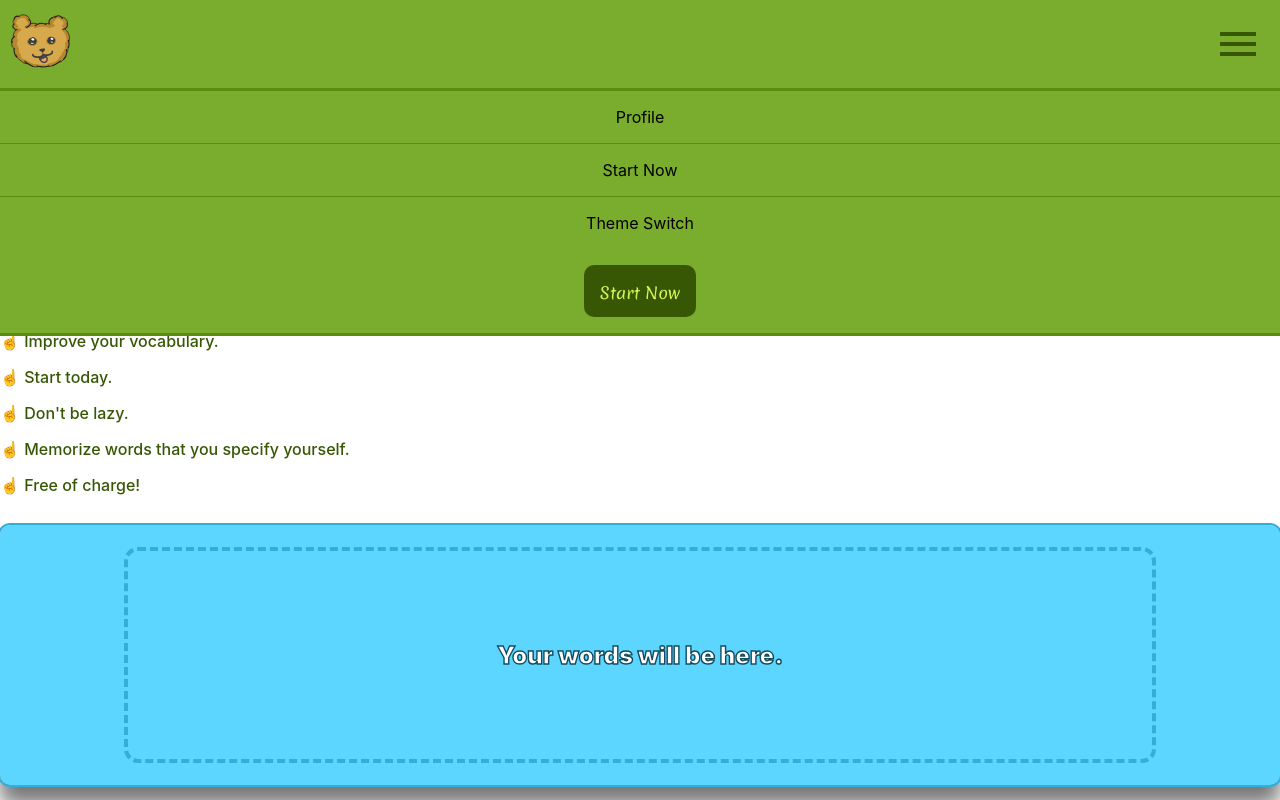
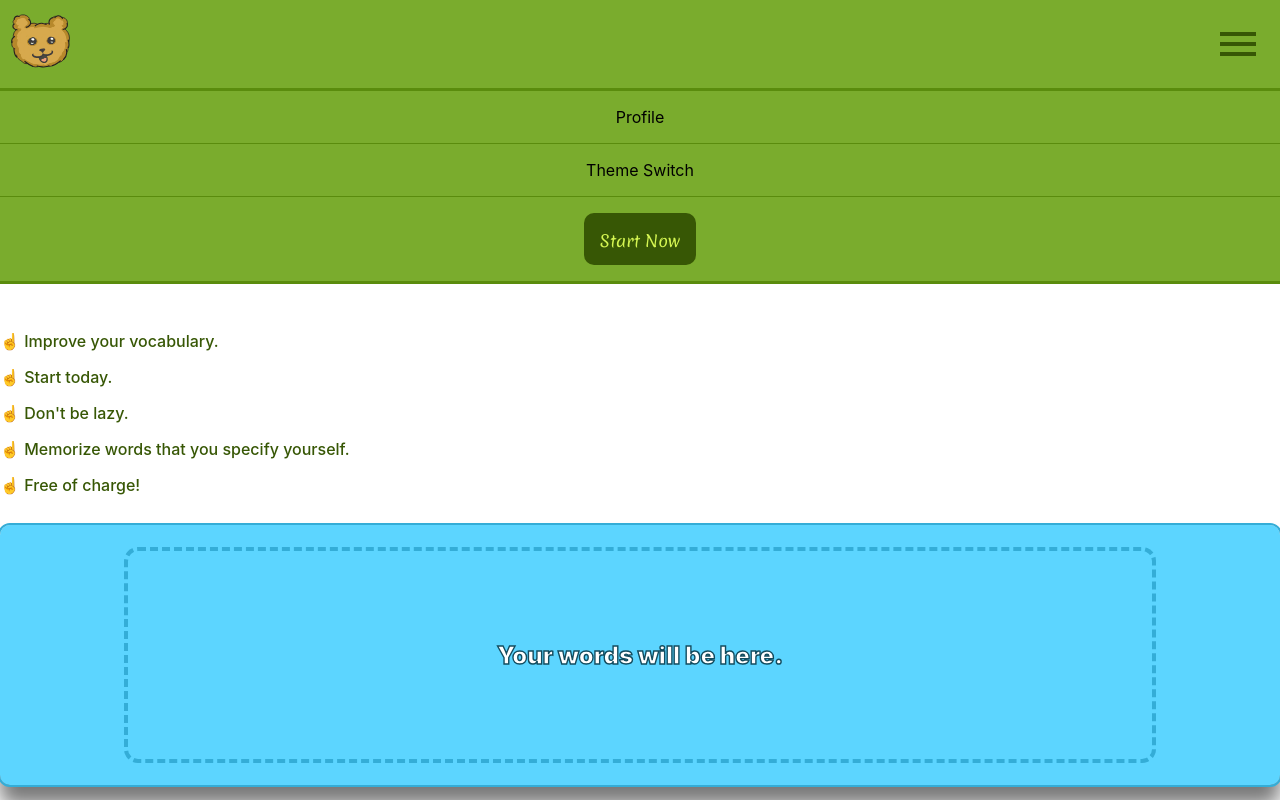
Before and after one commit to ElissV/LanguageLearningApp, a React (Create React App) app: page / in a window 1280 px wide. Both pictures are taken after a click on the button 1238 px from the left and 44 px from the top of the page. Shown: the top 800 px of the page. Built offline with nearby package versions, Linux system fonts and the light colour scheme.

Commit message:
Dropdown menu layout changes

```diff
--- a/src/Header/DropdownMenu/DropdownMenu.module.scss
+++ b/src/Header/DropdownMenu/DropdownMenu.module.scss
@@ -11,7 +11,7 @@
         padding-top: 1em;
     }
 
-    .NavLink::after {
+    .NavLink::after, .ThemeSwitch::after {
         content: "";
         display: block;
         border-bottom: 1px solid;
@@ -19,12 +19,9 @@
         padding-top: 1em;
     }
 
-    div {
-        padding-bottom: 1em;
-    }
-
     .ShiningButtonContainer {
         width: max-content;
         margin: auto;
+        padding-bottom: 1em;
     }
 }
--- a/src/Header/DropdownMenu/DropdownMenu.tsx
+++ b/src/Header/DropdownMenu/DropdownMenu.tsx
@@ -7,10 +7,7 @@ function DropdownMenu() {
             <a className={styles.NavLink}>
                 Profile
             </a>
-            <a className={styles.NavLink}>
-                Start Now
-            </a>
-            <div>
+            <div className={styles.ThemeSwitch}>
                 Theme Switch
             </div>
             <div className={styles.ShiningButtonContainer}>
```
